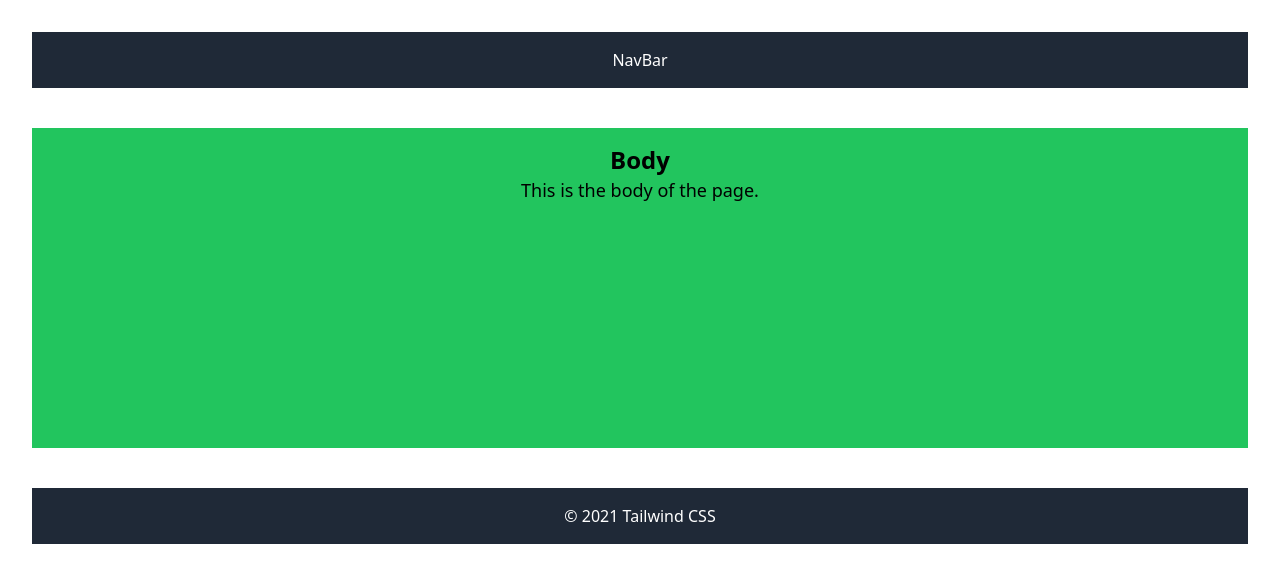
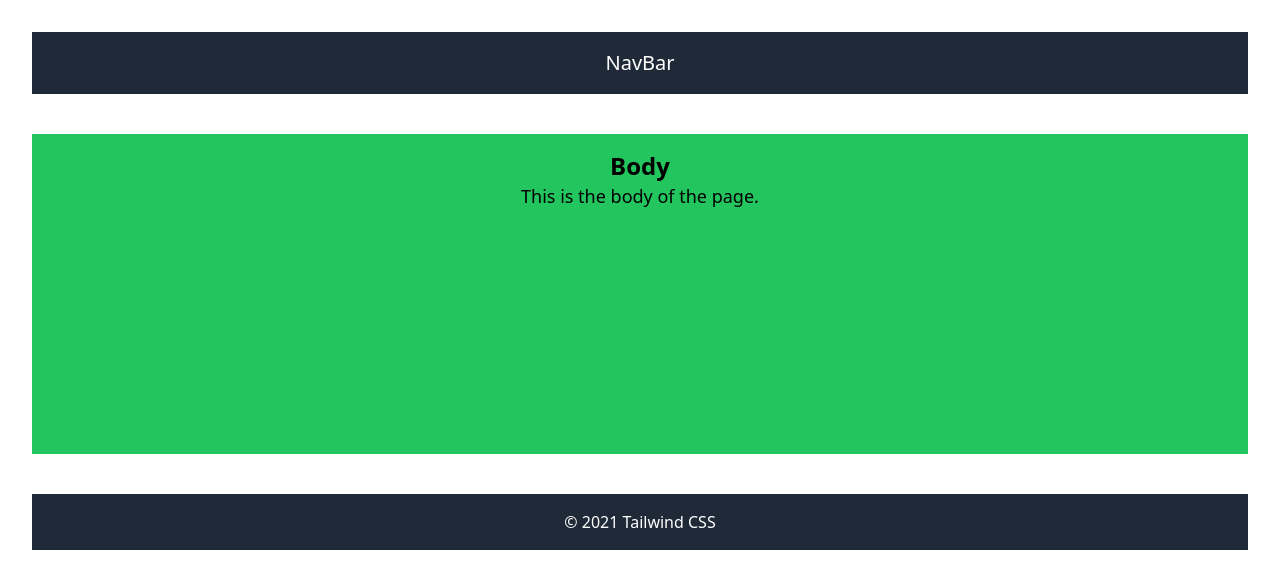
Before and after one commit to John-Mukhwana/Tech_Family, a React (Vite) app in the folder ReactTailwindcss/: page / in a window 1280 px wide. Shown: the top 588 px of the page. Built offline with nearby package versions, Linux system fonts and the light colour scheme.

Commit message:
Tried to change fontsize

```diff
--- a/ReactTailwindcss/src/components/navBar.jsx
+++ b/ReactTailwindcss/src/components/navBar.jsx
@@ -3,10 +3,10 @@
 function NavBar(){
 
     return(
-        <div className="mb-10 bg-gray-800 p-4">
-            <h1 className="text-white">
+        <div className="mb-10 bg-gray-800 p-4 ">
+            <p className="text-white text-[20px]">
                 NavBar
-            </h1>
+            </p>
 
         </div>
 
```
